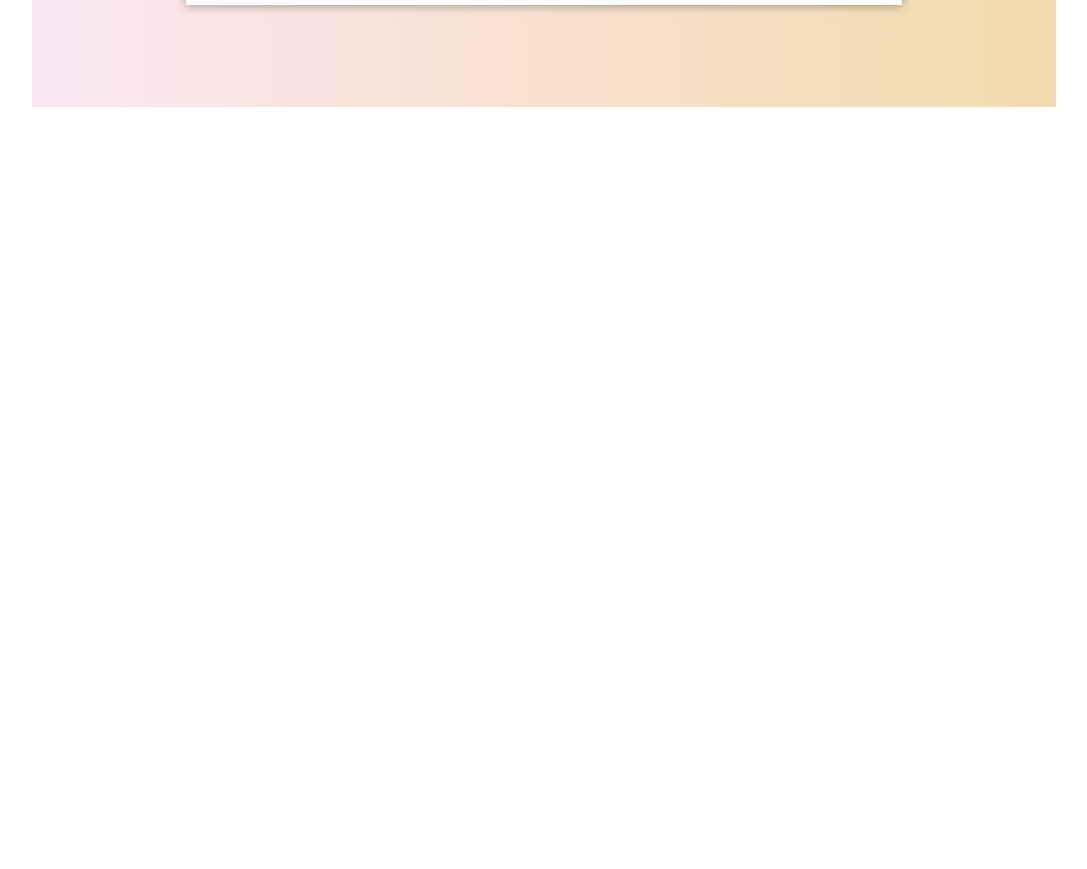
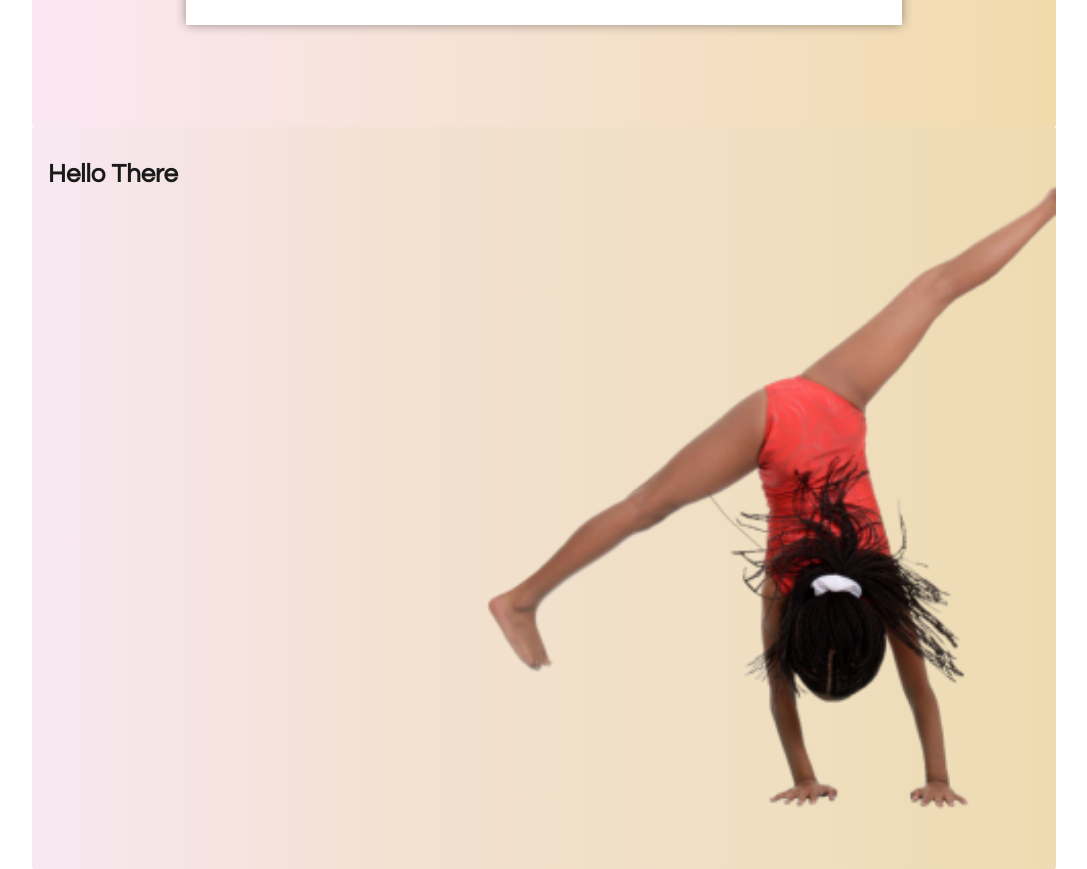
Before and after one commit to Dabrown18/jumpstart-recovery, a React (Create React App) app: page / in a window 1280 px wide. Shown: the part 2760-3629 px from the top of the page, without its empty margins (96-1183 px from the left). Before the commit the page ends 2867 px from the top, so only its background shows below. Built offline with nearby package versions, Linux system fonts and the light colour scheme.

Commit message:
styled image over text

```diff
--- a/src/components/HowItWorks/HowItWorks.css
+++ b/src/components/HowItWorks/HowItWorks.css
@@ -38,11 +38,11 @@
 .how-content .secondary {
 	width: 80%;
 	margin: 0 auto;
+	margin-bottom: 50px;
 	font-family: 'Graphik 600',Helvetica,Arial,sans-serif;
 	font-weight: 600;
 	font-style: normal;
 	font-stretch: normal;
-	margin-bottom: 30px;
 	font-size: 50px;
 	color: #000;
 }
@@ -92,3 +92,22 @@
 	font-weight: bold;
 	color: white;
 }
+
+.jump-bg {
+	position: relative;
+	margin: 0px 10%;
+	background: linear-gradient(#fbe7f3, #f1dbac);
+	background: linear-gradient(to right,#f8e8f2, #f3e1d3, #f0dfc3, #eedbb1);
+	overflow: hidden;
+	border-radius: 2px;
+}
+
+.cartwheel-bg {
+	width:100%;
+}
+
+.top-left {
+	position: absolute;
+	top: 8px;
+	left: 16px;
+}
--- a/src/components/HowItWorks/index.js
+++ b/src/components/HowItWorks/index.js
@@ -1,9 +1,10 @@
 import React from 'react';
 import './HowItWorks.css';
 
-const ZipCode   = require('../../img/zip-code.png');
-const Text      = require('../../img/text.png');
-const Deposited = require('../../img/deposited.png');
+const ZipCode       = require('../../img/zip-code.png');
+const Text          = require('../../img/text.png');
+const Deposited     = require('../../img/deposited.png');
+const GirlCartwheel = require('../../img/girl-cartwell.png');
 
 const HowItWorks = () => (
 	<div className="how-it-works">
@@ -44,6 +45,10 @@ const HowItWorks = () => (
 				<button className="signup_btn">Sign Up</button>
 			</div>
 		</div>
+		<div className="jump-bg">
+			<img src={GirlCartwheel} alt="Girl doing a cartwheel" className="cartwheel-bg"/>
+			<h3 className="top-left">Hello There</h3>
+		</div>
 	</div>
 );
 
```
Also changed, not shown: src/img/girl-cartwell.png (added).
